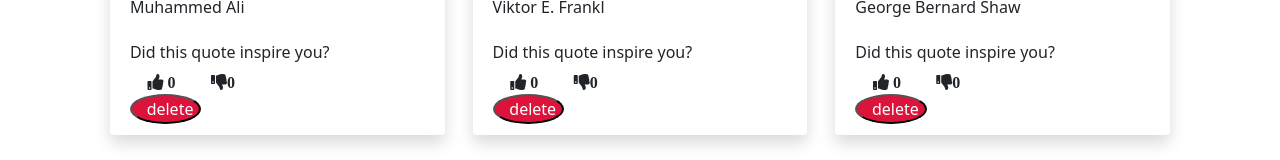
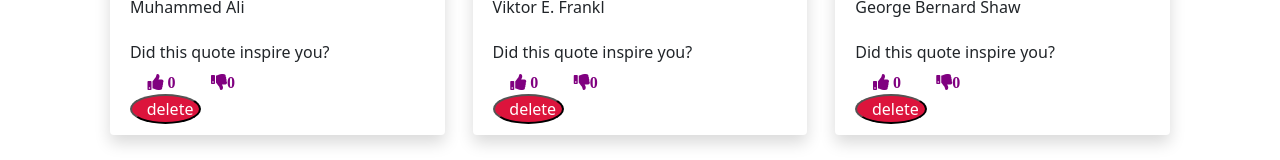
Before and after one commit to violetauko/VeeQuotes, an Angular app: page / in a window 1280 px wide. Shown: the part 592-752 px from the top of the page. Built offline with nearby package versions, Linux system fonts and the light colour scheme.

Commit message:
highlight

```diff
--- a/src/app/highlight.directive.ts
+++ b/src/app/highlight.directive.ts
@@ -6,18 +6,8 @@ import { Directive, ElementRef,HostListener } from '@angular/core';
 export class HighlightDirective {
 
 
-   constructor(private elem:ElementRef){}
+   constructor(private elem:ElementRef){
+     this.elem.nativeElement.style.color="purple"
 
-  @HostListener("click") onClicks(){
-    this.color("purple")
+   }
   }
-
-  @HostListener("dblclick") onDoubleClicks(){
-    this.color("white")
-  }
-
-  private color(action:string){
-    this.elem.nativeElement.style.color=action;
-
-  }
-}
--- a/src/app/quote-details/quote-details.component.html
+++ b/src/app/quote-details/quote-details.component.html
@@ -1,4 +1,4 @@
- <div >
+ <div appHighlight>
 <i (click)="upvote()" id="tUp"class="fas fa-thumbs-up"> {{upvotes}}</i>
 <i (click)="downvote()" id="tDown"class="fas fa-thumbs-down">{{downvotes}}</i>
  </div>
--- a/src/app/quote-details/quote-details.component.ts
+++ b/src/app/quote-details/quote-details.component.ts
@@ -15,7 +15,9 @@ quoteDelete(readquote:boolean){
   this.canDelete.emit(readquote);
 }
 
-upvotes=0
+
+
+  upvotes=0
   downvotes=0
   upvote(){
     this.upvotes++
--- a/src/app/quote.ts
+++ b/src/app/quote.ts
@@ -2,15 +2,15 @@ export class Quote {
     id!:number;
     quote!:string;
     author!:string;
-    upvotes:number= 0;
-    downvotes:number= 0;
+    upvotes:number;
+    downvotes:number;
 
 
     constructor(id:number,quote:string,author:string,upvotes:number,downvotes:number){
     this.id=id;
     this.quote=quote;
-    this.upvotes=upvotes;
-    this.downvotes=downvotes;
+    this.upvotes=0;
+    this.downvotes=0;
     this.author=author;
     }
 }
--- a/src/app/quote/quote.component.html
+++ b/src/app/quote/quote.component.html
@@ -1,13 +1,22 @@
-<div class="container d-flex justify-content-evenly">
+<div class="container d-flex justify-content-evenly" >
   <div
     *ngFor="let quote of quotes; let i = index"
     class="shadow bg-body rounded"
     id="shadow1"
   >
-    <div appHighlight>
+  <div *ngIf="quote.upvotes==highestVotes && quote.upvotes>0;then highlight else notHighlight"></div>
+  <ng-template #highlight >
+    <div >
+      {{ quote.quote }} <br /><br /><br />{{ quote.author }} <br /><br />
+      <h6 >Did this quote inspire you?</h6>
+    </div>
+  </ng-template >
+  <ng-template #notHighlight>
+    <div >
       {{ quote.quote }} <br /><br /><br />{{ quote.author }} <br /><br />
       <h6>Did this quote inspire you?</h6>
     </div>
+  </ng-template>
 
     <app-quote-details (canDelete)="quoteDelete($event, i)">
     </app-quote-details>
--- a/src/app/quote/quote.component.ts
+++ b/src/app/quote/quote.component.ts
@@ -13,6 +13,11 @@ export class QuoteComponent implements OnInit {
     new Quote(2, "When we are no longer able to change a situation - we are challenged to change ourselves."," Viktor E. Frankl",0,0),
     new Quote(3, "Progress is impossible without change, and those who cannot change their minds cannot change anything.", "George Bernard Shaw",0,0),
   ]
+
+  arr: number[]=this.quotes.map(quote=>quote.upvotes)
+  highestVotes=Math.max(...this.arr)
+
+
 
   quoteDelete(canDelete:boolean, index:number){
     if (canDelete) {
```
